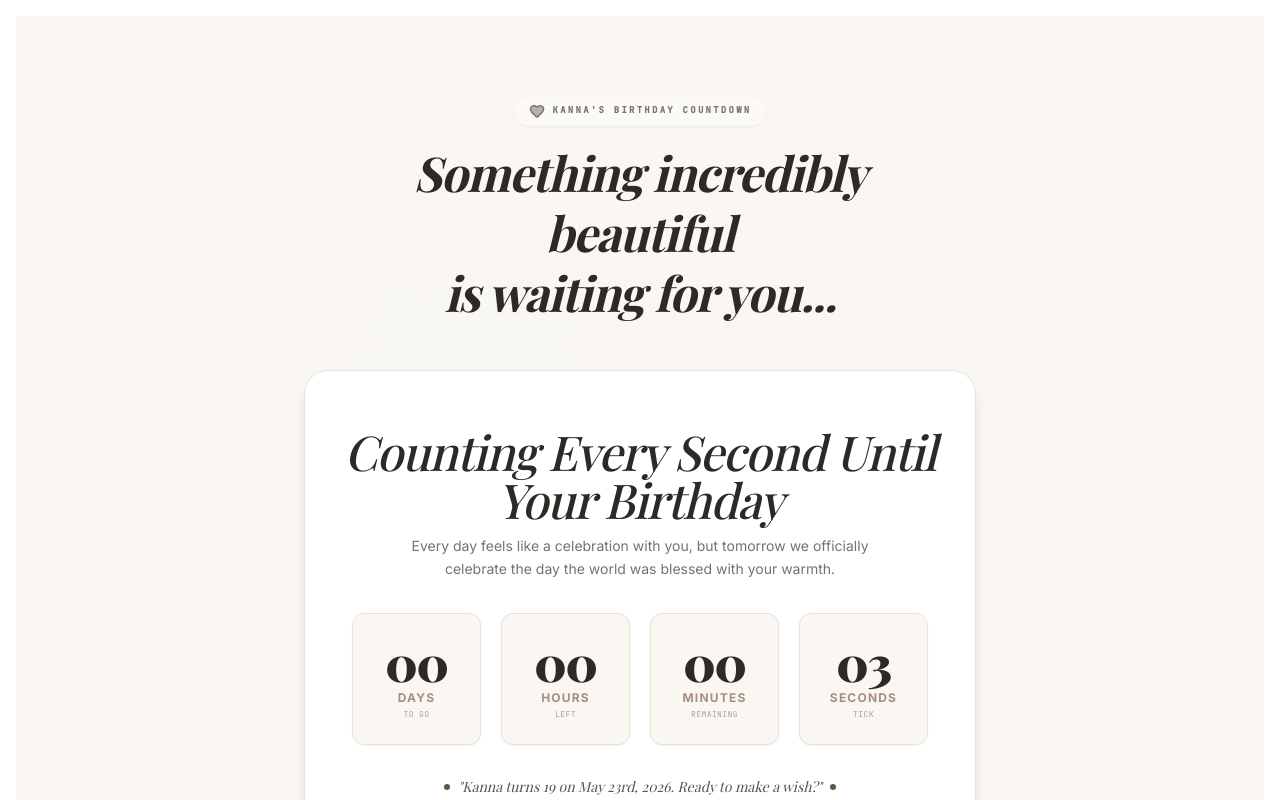
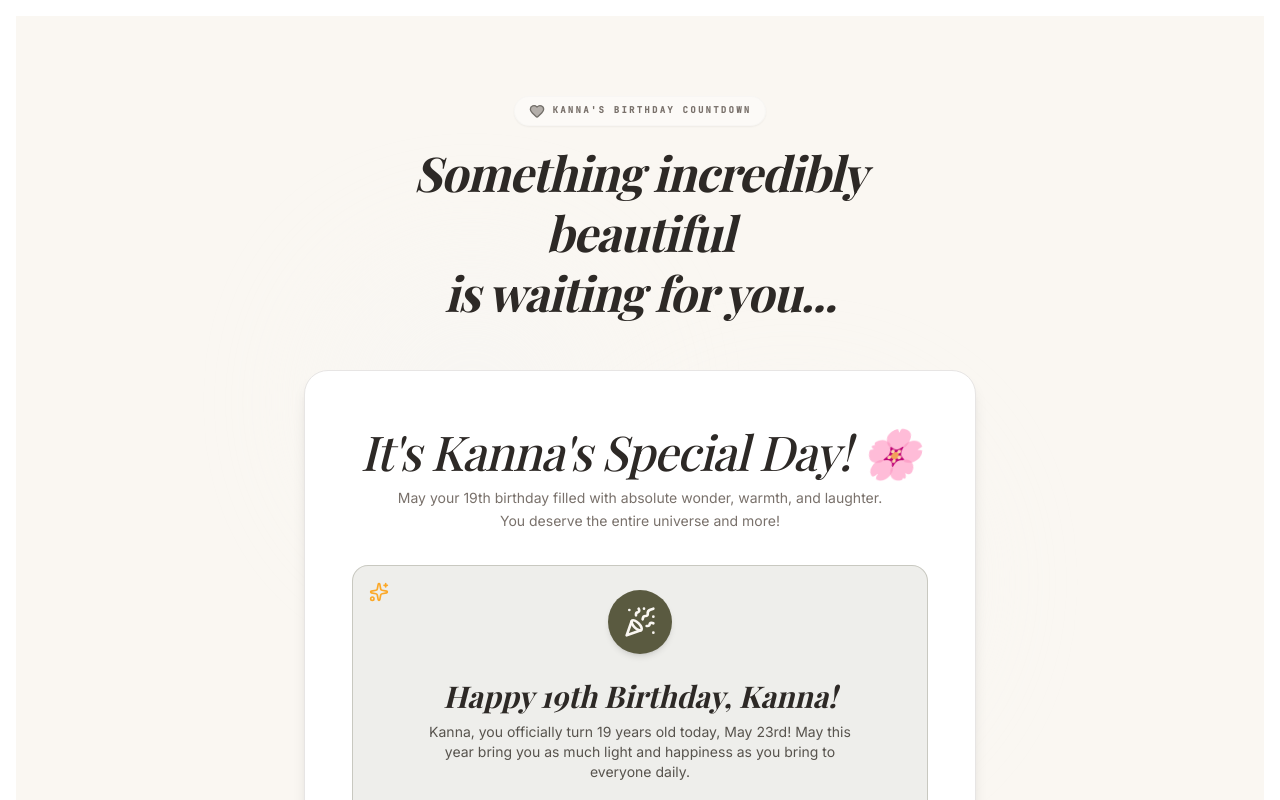
Before and after one commit to Srsly-ifykyk/foryou, a React (Vite) app: page / in a window 1280 px wide. Shown: the top 800 px of the page. Built offline with nearby package versions, Linux system fonts and the light colour scheme; a web font is replaced by a local one.

Commit message:
Update BirthdayCountdown.tsx

```diff
--- a/src/components/BirthdayCountdown.tsx
+++ b/src/components/BirthdayCountdown.tsx
@@ -44,7 +44,7 @@ export default function BirthdayCountdown({
   };
 
   const [targetDate, setTargetDate] = useState(getNextBirthday());
-  const [timeLeft, setTimeLeft] = useState({ days: 0, hours: 0, minutes: 0, seconds: 0, isBirthday: false });
+  const [timeLeft, setTimeLeft] = useState({ days: 0, hours: 0, minutes: 0, seconds: 0, isBirthday: true });
   const [age, setAge] = useState(calculateAge());
 
   useEffect(() => {
@@ -65,7 +65,7 @@ export default function BirthdayCountdown({
       const m = Math.floor((diff / 1000 / 60) % 60);
       const s = Math.floor((diff / 1000) % 60);
 
-      setTimeLeft({ days: 0, hours: 0, minutes: 0, seconds: 3, isBirthday: false });
+      setTimeLeft({ days: 0, hours: 0, minutes: 0, seconds: 3, isBirthday: true });
     };
 
     updateCountdown();
```
